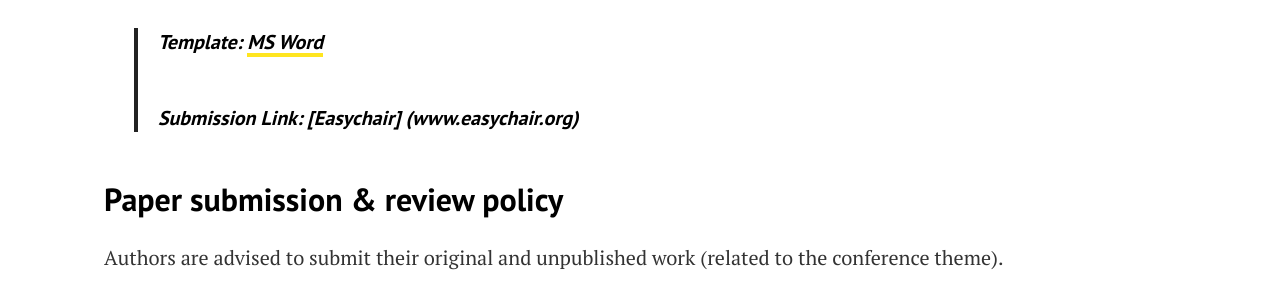
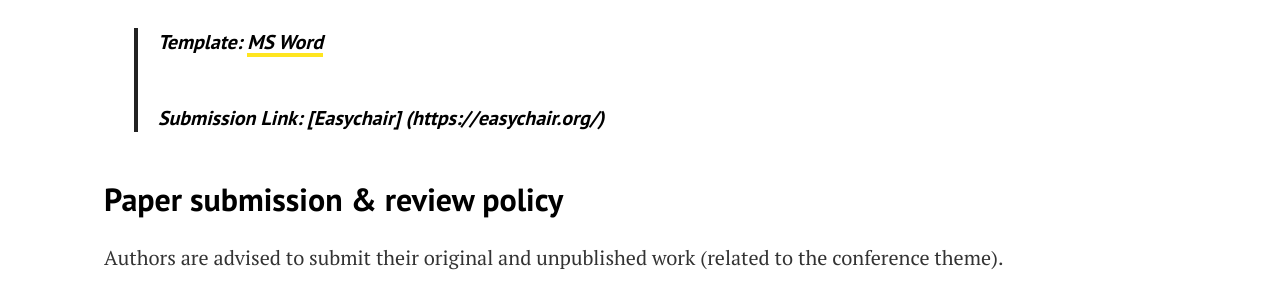
Before and after one commit to sravivarmanvce/temp, a Jekyll site: the page built from pages/submission.md, in a window 1280 px wide and 900 px high, scrolled down 518 px. Shown: the part 155-455 px from the top of the window. Built offline with Jekyll 4.4.1, drawn with Linux system fonts in a browser that asks for light colours.

Commit message:
Update submission.md

```diff
--- a/pages/submission.md
+++ b/pages/submission.md
@@ -6,7 +6,7 @@ image: assets/images/banner-alt.png
 ---
 We recommend authors use WORD template. It is planned to publish the proceedings with **"E3S Web of Conferences”**.
 > ##### **Template:** [MS Word](https://github.com/sravivarmanvce/icsget/raw/main/ICSGET_2024_WOC_2col_Template.docx)
-> ##### **Submission Link:** [Easychair] (www.easychair.org)
+> ##### **Submission Link:** [Easychair] (https://easychair.org/)
 
 ## Paper submission & review policy
 Authors are advised to submit their original and unpublished work (related to the conference theme).
```
